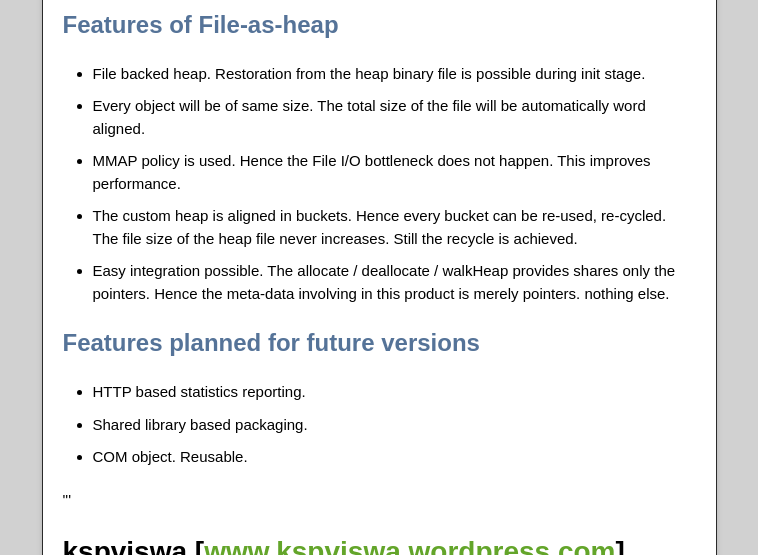
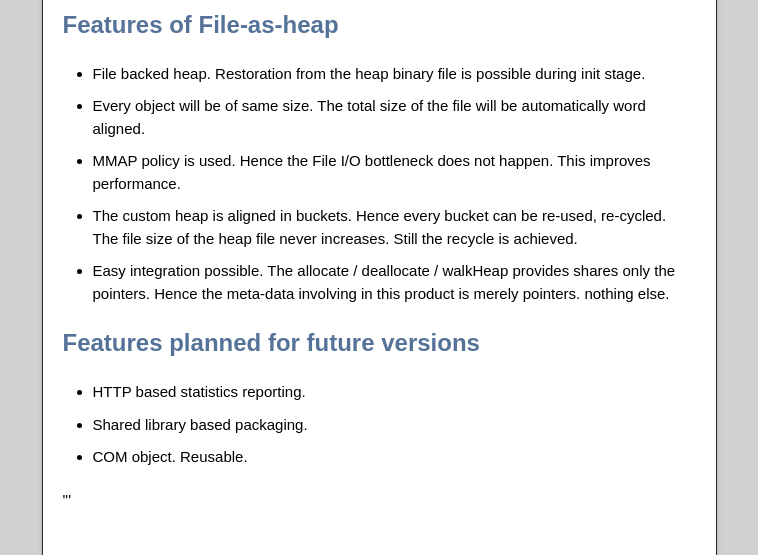
Before and after one commit to kspviswa/File-as-heap, a plain HTML site: page index.html in a window 1280 px wide. Shown: the part 747-1302 px from the top of the page, without its empty margins (261-1019 px from the left). Drawn offline with nearby package versions, Linux system fonts and the light colour scheme.

Commit message:
Update index.html

```diff
--- a/index.html
+++ b/index.html
@@ -76,8 +76,6 @@
 <p>'''</p>
 
 <h1>
-<a id="kspviswa-wwwkspviswawordpresscom" class="anchor" href="#kspviswa-wwwkspviswawordpresscom" aria-hidden="true"><span class="octicon octicon-link"></span></a>kspviswa [<a href="http://www.kspviswa.wordpress.com">www.kspviswa.wordpress.com</a>]</h1>
-        </article>
       </div>
     </div>
     <footer>
```
